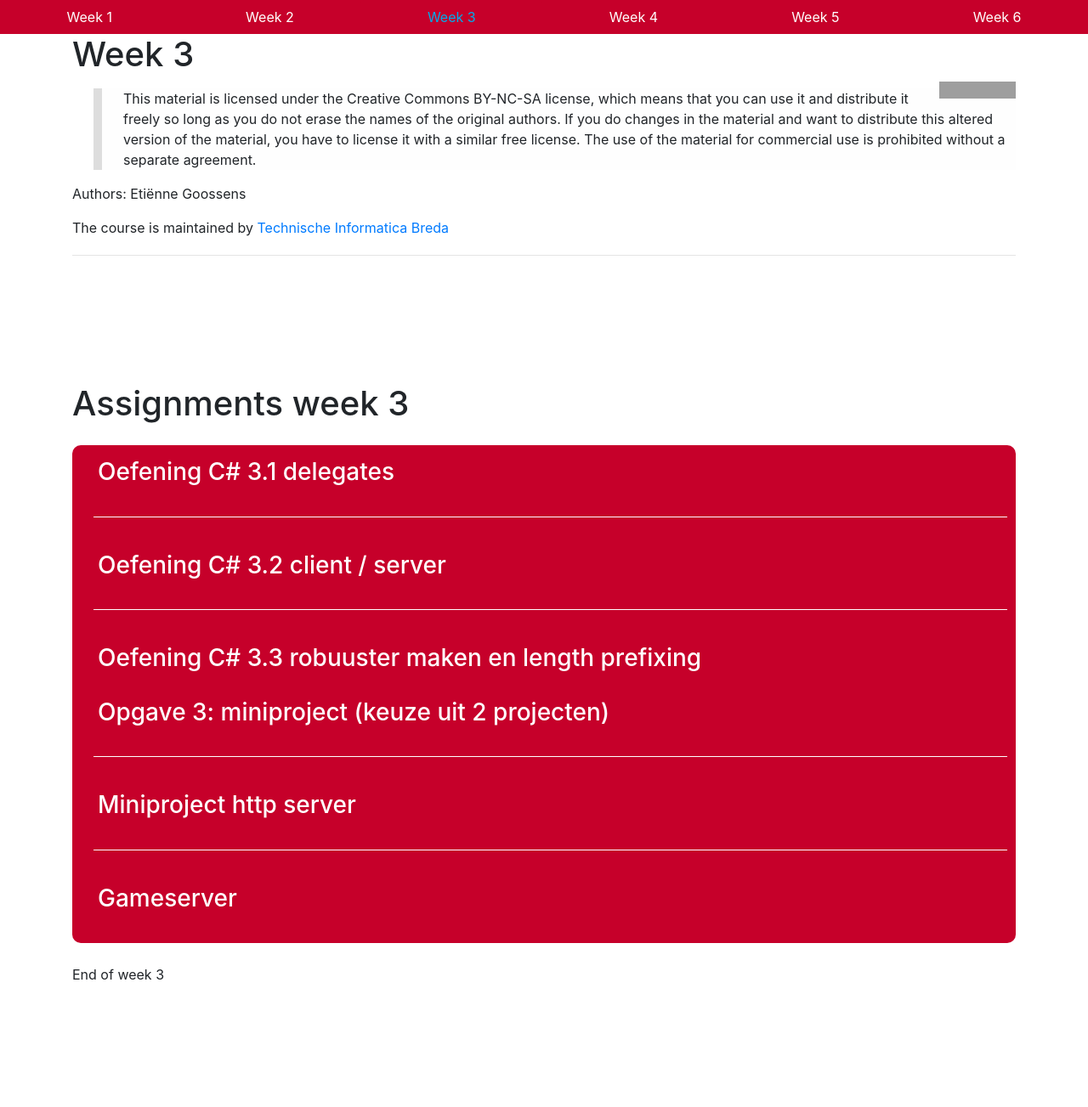
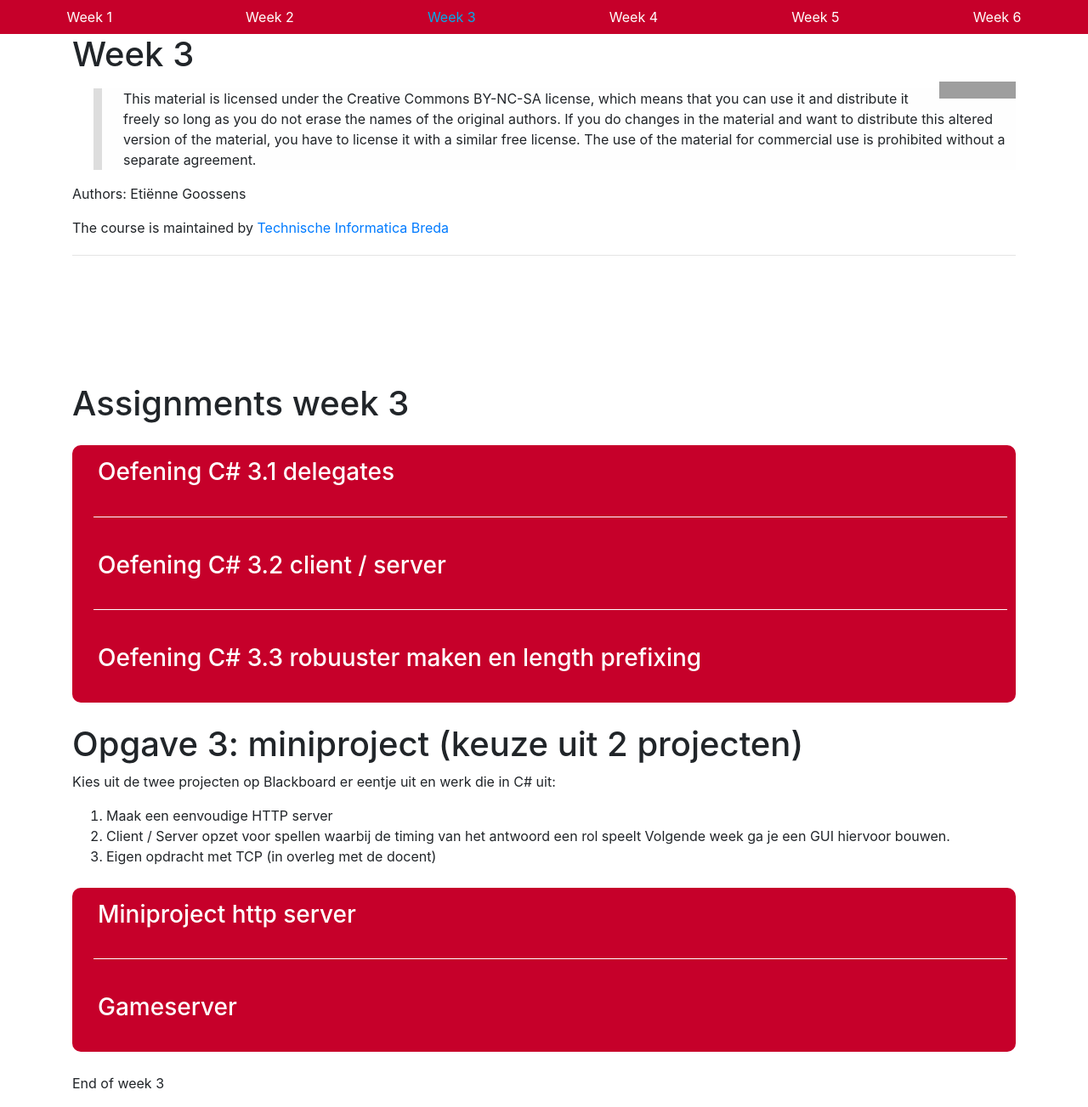
Before and after one commit to AvansTi/TI-2.1-CSHARP-DOC, a Jekyll site: the page built from week3.md, in a window 1280 px wide. Shown: the whole page at 85% size. Built offline with Jekyll 4.4.1, drawn with Linux system fonts in a browser that asks for light colours; comment, search, counter and statistics services are not loaded; before the commit the page ends 1175 px from its top, so only the background shows below that; grey boxes are pictures that could not be loaded.

Commit message:
Some layout changes

````diff
--- a/_includes/week03/exercise/miniproject-http-server.md
+++ b/_includes/week03/exercise/miniproject-http-server.md
@@ -7,7 +7,7 @@
 >>Host: <hostname>
 >>
 >>```
->> Hierbij staat ↵ voor een lege regel (in C# een “\r\n”). Zodra de server dus 2 ↵ achter elkaar binnenkrijgt, kan dit bericht verwerkt worden, en kan er antwoord gegeven worden. De server zal dan eerst wat informatie over dit bestand sturen, en hierna de gegevens die zijn opgevraagd.
+>> Hierbij staat ↵ voor een lege regel (in C# een “\r\n”). Zodra de server dus 2 achter elkaar binnenkrijgt, kan dit bericht verwerkt worden, en kan er antwoord gegeven worden. De server zal dan eerst wat informatie over dit bestand sturen, en hierna de gegevens die zijn opgevraagd.
 >>
 >>#### a. Simpele HTTP-server
 >>
@@ -18,7 +18,7 @@
 >>
 >>Hallo, dit is mijn internetpagina met tekst
 >>```
->>Test ook of je http-server het doet door met je internetbrowser (Internet Explorer, Firefox, Chrome, Opera, Safari) te surfen naar http://localhost/ . Let erop dat de ↵ in C# voorgesteld worden met “\r\n”, en niet alleen met “\n”
+>>Test ook of je http-server het doet door met je internetbrowser (Internet Explorer, Firefox, Chrome, Opera, Safari) te surfen naar [http://localhost/](http://localhost/). Let erop dat de in C# voorgesteld worden met “\r\n”, en niet alleen met “\n”
 >>
 >>#### b. Basis opzet voor HTTP file server
 >> Maak op basis van deze bestandsnaam de volgende keuzes om terug te sturen:
--- a/week3.md
+++ b/week3.md
@@ -11,6 +11,15 @@ title: Week 3
 {% include week03/exercise/01-delegates.md %}
 {% include week03/exercise/02-server-client.md %}
 {% include week03/exercise/03-lengrh-prefixing.md %}
+{: .exercises }
+
+# Opgave 3: miniproject (keuze uit 2 projecten)
+Kies uit de twee projecten op Blackboard er eentje uit en werk die in C# uit:
+1. Maak een eenvoudige HTTP server
+2. Client / Server opzet voor spellen waarbij de timing van het antwoord een rol speelt
+Volgende week ga je een GUI hiervoor bouwen.
+3. Eigen opdracht met TCP (in overleg met de docent)
+
 {% include week03/exercise/miniproject-http-server.md %}
 {% include week03/exercise/miniproject-gameserver.md %}
 {: .exercises }
````
Also changed, not shown: other parts of _includes/week03/exercise/miniproject-http-server.md (+2 -2 lines), _includes/week03/exercise/03-lengrh-prefixing.md (+0 -7 lines).
